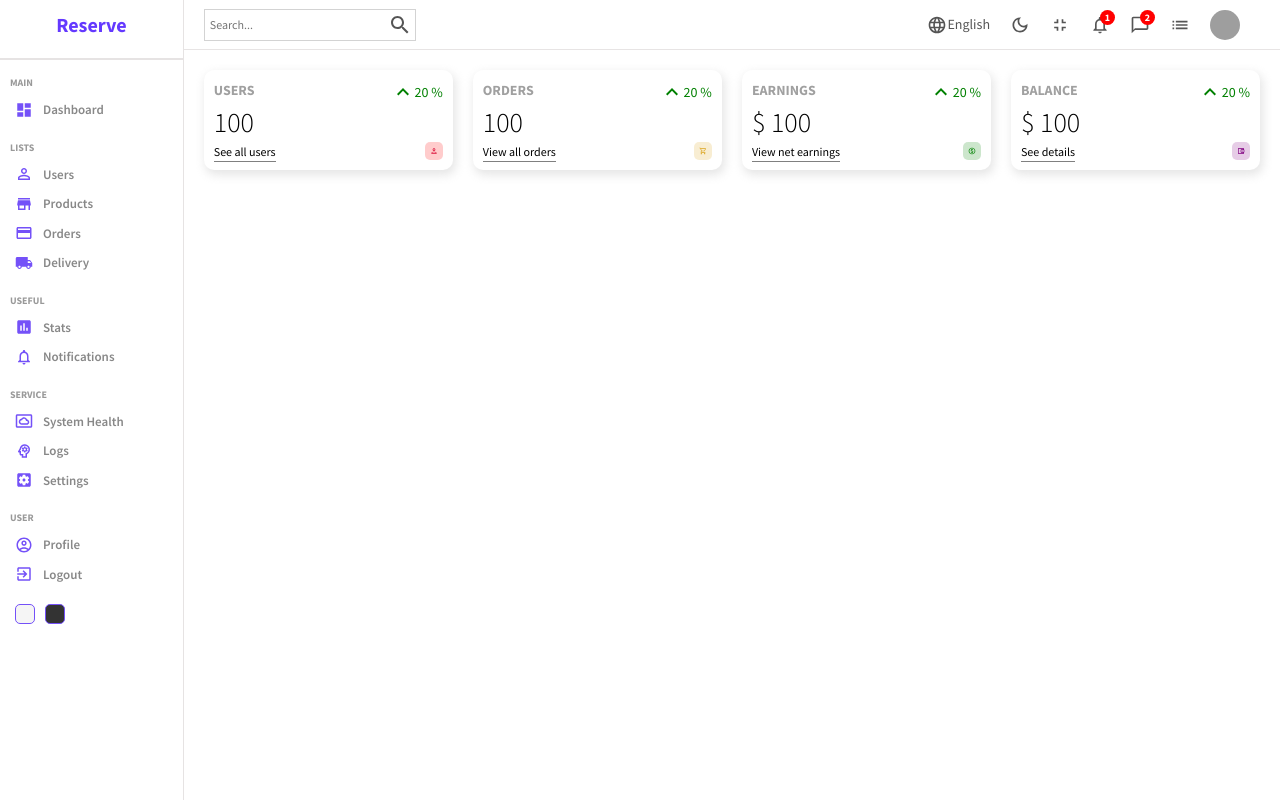
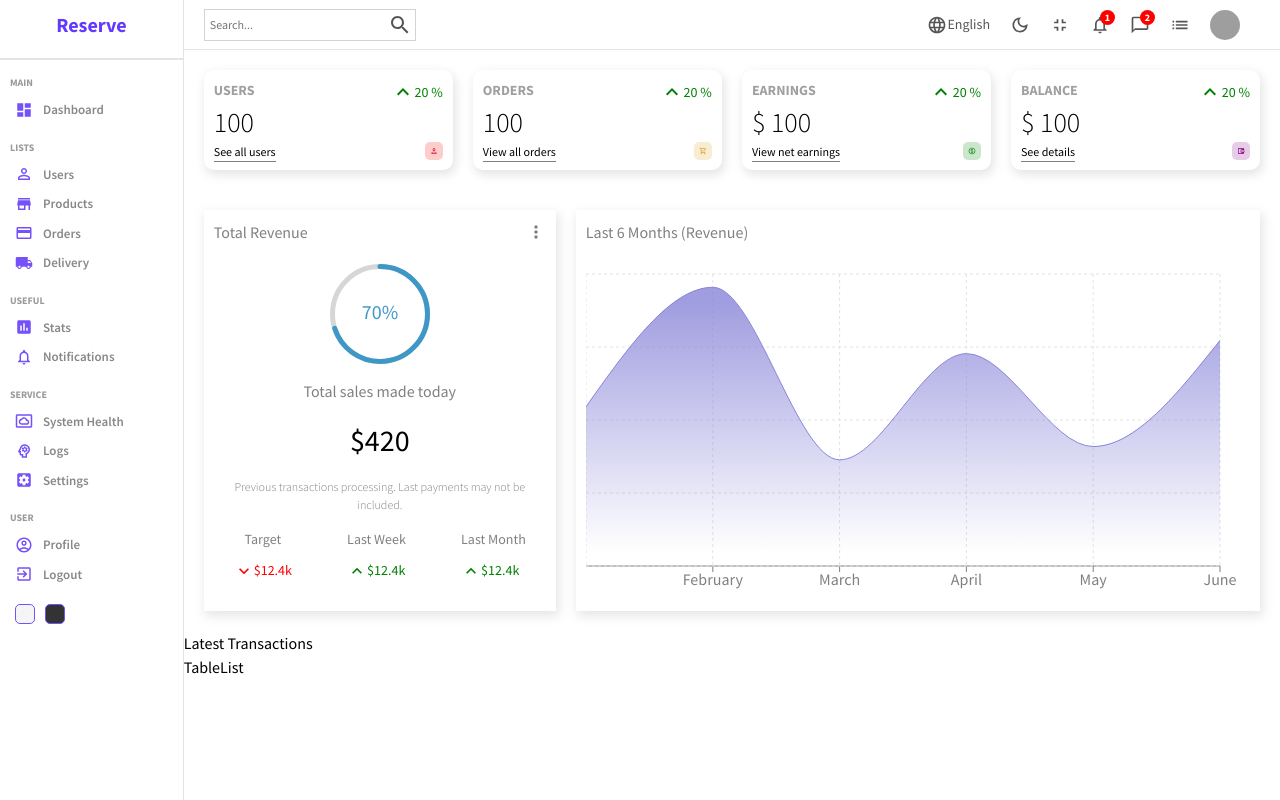
Before and after one commit to PaulAroo/reserve-admin, a React (Vite) app: page / in a window 1280 px wide. Built offline with nearby package versions, Linux system fonts and the light colour scheme; grey boxes are pictures that could not be loaded.

Commit message:
implement: home stat charts

```diff
--- a/src/components/chart/Chart.jsx
+++ b/src/components/chart/Chart.jsx
@@ -0,0 +1,54 @@
+import "./chart.scss";
+
+import {
+  AreaChart,
+  Area,
+  XAxis,
+  CartesianGrid,
+  Tooltip,
+  ResponsiveContainer,
+} from "recharts";
+
+const data = [
+  { name: "January", Total: 1200 },
+  { name: "February", Total: 2100 },
+  { name: "March", Total: 800 },
+  { name: "April", Total: 1600 },
+  { name: "May", Total: 900 },
+  { name: "June", Total: 1700 },
+];
+
+function Chart({ aspectRatio, title }) {
+  return (
+    <div className="chart">
+      <div className="title">{title}</div>
+      <ResponsiveContainer width="100%" aspect={aspectRatio}>
+        <AreaChart
+          width={730}
+          height={250}
+          data={data}
+          margin={{ top: 10, right: 30, left: 0, bottom: 0 }}
+        >
+          <defs>
+            <linearGradient id="total" x1="0" y1="0" x2="0" y2="1">
+              <stop offset="5%" stopColor="#8884d8" stopOpacity={0.8} />
+              <stop offset="95%" stopColor="#8884d8" stopOpacity={0} />
+            </linearGradient>
+          </defs>
+          <XAxis dataKey="name" stroke="gray" />
+          <CartesianGrid strokeDasharray="3 3" className="chartGrid" />
+          <Tooltip />
+          <Area
+            type="monotone"
+            dataKey="Total"
+            stroke="#8884d8"
+            fillOpacity={1}
+            fill="url(#total)"
+          />
+        </AreaChart>
+      </ResponsiveContainer>
+    </div>
+  );
+}
+
+export default Chart;
--- a/src/components/chart/chart.scss
+++ b/src/components/chart/chart.scss
@@ -0,0 +1,15 @@
+.chart {
+  flex: 4;
+  -webkit-box-shadow: 2px 4px 10px 1px rgba(0, 0, 0, 0.47);
+  box-shadow: 2px 4px 10px 1px rgba(201, 201, 201, 0.47);
+  padding: 10px;
+  color: gray;
+
+  .title {
+    margin-bottom: 20px;
+  }
+
+  .chartGrid {
+    stroke: rgb(228, 225, 225);
+  }
+}
--- a/src/components/featured/Featured.jsx
+++ b/src/components/featured/Featured.jsx
@@ -0,0 +1,53 @@
+import "./featured.scss";
+
+import MoreVertIcon from "@mui/icons-material/MoreVert";
+import { CircularProgressbar } from "react-circular-progressbar";
+import "react-circular-progressbar/dist/styles.css";
+import KeyboardArrowDownIcon from "@mui/icons-material/KeyboardArrowDown";
+import KeyboardArrowUpOutlinedIcon from "@mui/icons-material/KeyboardArrowUpOutlined";
+
+function Featured() {
+  return (
+    <div className="featured">
+      <div className="top">
+        <h1 className="title">Total Revenue</h1>
+        <MoreVertIcon fontSize="small" />
+      </div>
+      <div className="bottom">
+        <div className="featuredChart">
+          <CircularProgressbar value={70} text={"70%"} strokeWidth={5} />
+        </div>
+        <p className="title">Total sales made today</p>
+        <p className="amount">$420</p>
+        <p className="desc">
+          Previous transactions processing. Last payments may not be included.
+        </p>
+        <div className="summary">
+          <div className="item">
+            <div className="itemTitle">Target</div>
+            <div className="itemResult negative">
+              <KeyboardArrowDownIcon fontSize="small" />
+              <div className="resultAmount">$12.4k</div>
+            </div>
+          </div>
+          <div className="item">
+            <div className="itemTitle">Last Week</div>
+            <div className="itemResult positive">
+              <KeyboardArrowUpOutlinedIcon fontSize="small" />
+              <div className="resultAmount">$12.4k</div>
+            </div>
+          </div>
+          <div className="item">
+            <div className="itemTitle">Last Month</div>
+            <div className="itemResult positive">
+              <KeyboardArrowUpOutlinedIcon fontSize="small" />
+              <div className="resultAmount">$12.4k</div>
+            </div>
+          </div>
+        </div>
+      </div>
+    </div>
+  );
+}
+
+export default Featured;
--- a/src/components/featured/featured.scss
+++ b/src/components/featured/featured.scss
@@ -0,0 +1,79 @@
+.featured {
+  flex: 2;
+  -webkit-box-shadow: 2px 4px 10px 1px rgba(0, 0, 0, 0.47);
+  box-shadow: 2px 4px 10px 1px rgba(201, 201, 201, 0.47);
+  padding: 10px;
+
+  .top {
+    display: flex;
+    align-items: center;
+    justify-content: space-between;
+    color: gray;
+
+    .title {
+      font-size: 16px;
+      font-weight: 500;
+    }
+  }
+
+  .bottom {
+    padding: 20px;
+    display: flex;
+    flex-direction: column;
+    align-items: center;
+    justify-content: center;
+    gap: 15px;
+
+    .featuredChart {
+      width: 100px;
+      height: 100px;
+    }
+
+    .title {
+      font-weight: 500;
+      color: gray;
+    }
+
+    .amount {
+      font-size: 30px;
+    }
+
+    .desc {
+      font-weight: 300;
+      font-size: 12px;
+      color: gray;
+      text-align: center;
+    }
+
+    .summary {
+      width: 100%;
+      display: flex;
+      align-items: center;
+      justify-content: space-between;
+
+      .item {
+        text-align: center;
+
+        .itemTitle {
+          font-size: 14px;
+          color: gray;
+        }
+
+        .itemResult {
+          display: flex;
+          align-items: center;
+          margin-top: 10px;
+          font-size: 14px;
+
+          &.positive {
+            color: green;
+          }
+
+          &.negative {
+            color: red;
+          }
+        }
+      }
+    }
+  }
+}
--- a/src/components/sidebar/sidebar.scss
+++ b/src/components/sidebar/sidebar.scss
@@ -46,6 +46,9 @@
 
         &:hover {
           background-color: #ece8ff;
+          span {
+            transform: translateX(4px);
+          }
         }
 
         .icon {
@@ -58,6 +61,7 @@
           font-weight: 600;
           color: #888;
           margin-left: 10px;
+          transition: all 0.2s ease;
         }
       }
     }
--- /dev/null
+++ b/src/components/table-list/TableList.jsx
@@ -0,0 +1,7 @@
+import "./tableList.scss";
+
+function TableList() {
+  return <div>TableList</div>;
+}
+
+export default TableList;
--- a/src/pages/home/Home.jsx
+++ b/src/pages/home/Home.jsx
@@ -1,5 +1,8 @@
+import Chart from "../../components/chart/Chart";
+import Featured from "../../components/featured/Featured";
 import Navbar from "../../components/navbar/Navbar";
 import Sidebar from "../../components/sidebar/Sidebar";
+import TableList from "../../components/table-list/TableList";
 import Widget from "../../components/widget/Widget";
 import "./home.scss";
 
@@ -15,14 +18,14 @@
           <Widget type="earning" />
           <Widget type="balance" />
         </div>
-        {/* <div className="charts">
+        <div className="charts">
           <Featured />
-          <Chart title="Last 6 Months (Revenue)" aspect={2 / 1} />
-        </div> */}
-        {/* <div className="listContainer">
+          <Chart title="Last 6 Months (Revenue)" aspectRatio={2 / 1} />
+        </div>
+        <div className="listContainer">
           <div className="listTitle">Latest Transactions</div>
-          <Table />
-        </div> */}
+          <TableList />
+        </div>
       </div>
     </div>
   );
```
Also changed, not shown: src/components/table-list/tableList.scss (added), src/components/table/table.scss (deleted).
